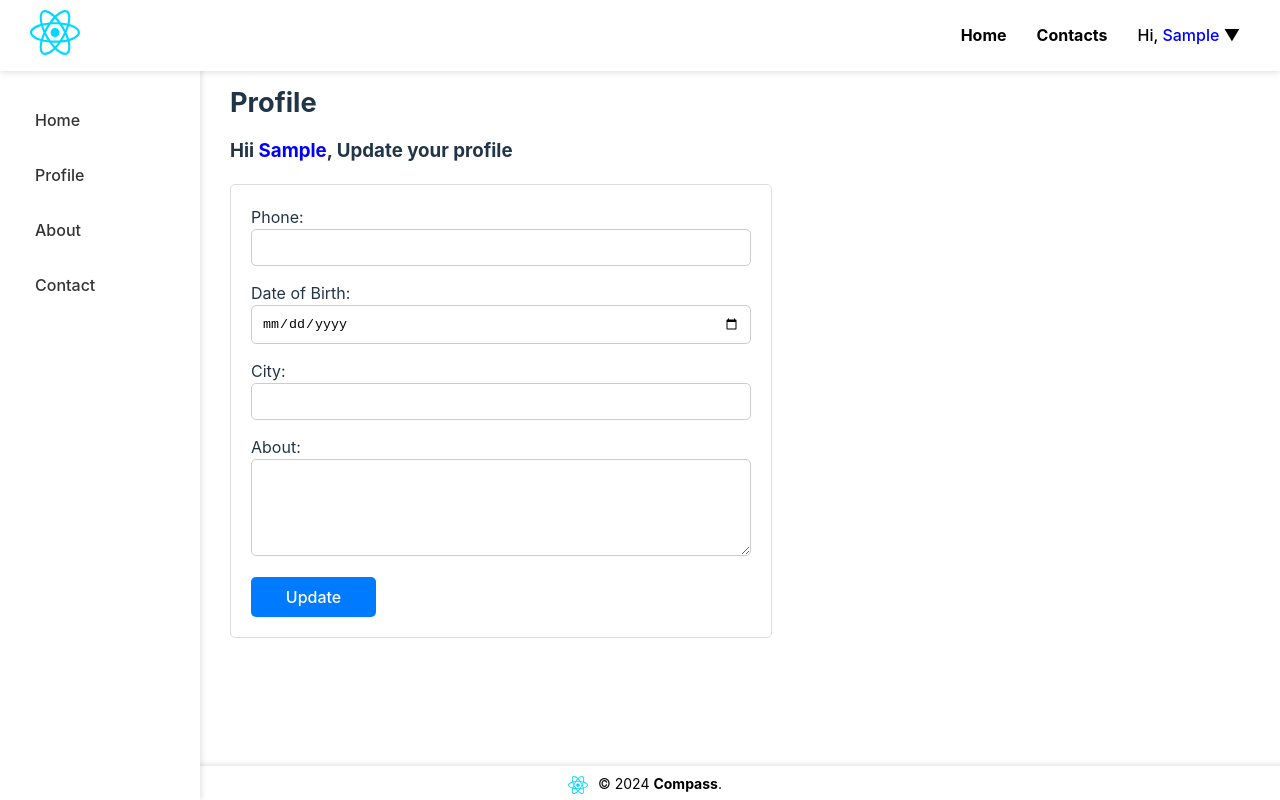
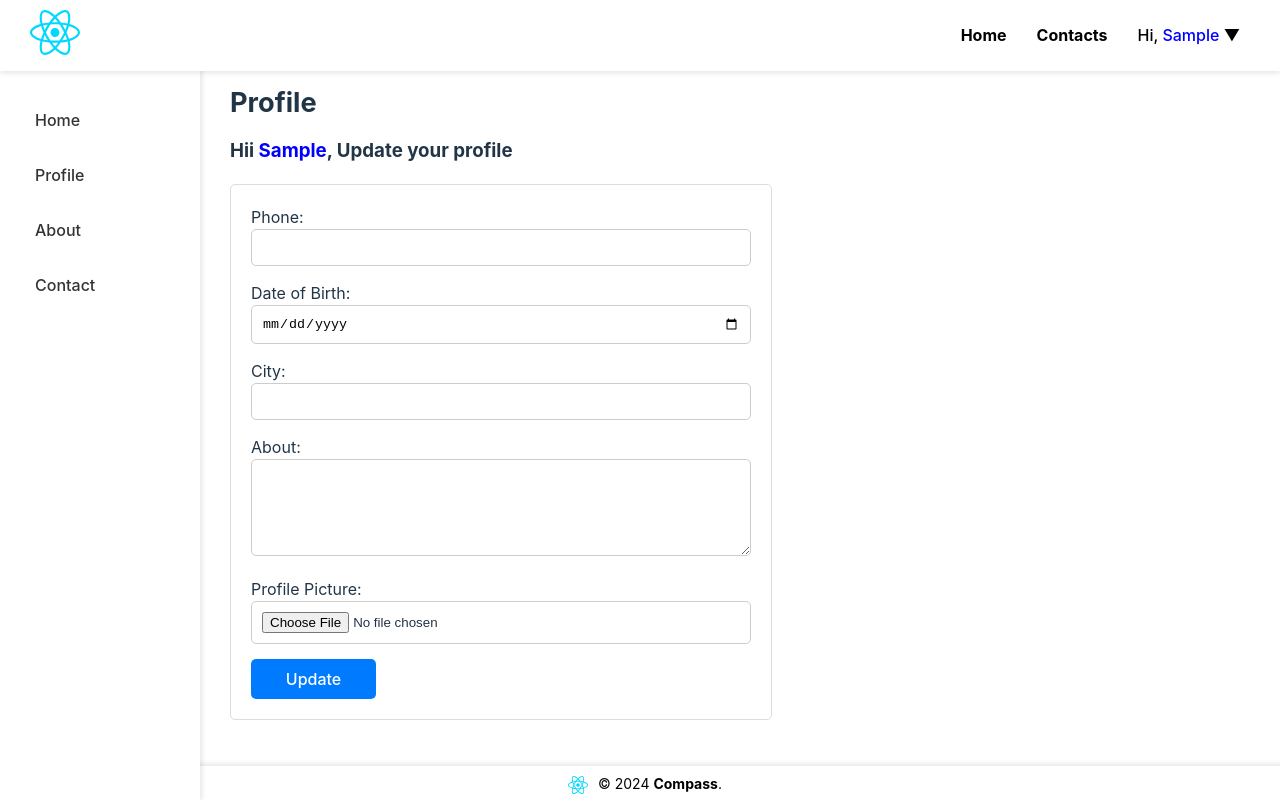
Before and after one commit to nikita024/devauth-frontend, a React (Vite) app: page /profile in a window 1280 px wide. Built offline with nearby package versions, Linux system fonts and the light colour scheme; no server answers; sample sign-in values are in the browser's storage.

Commit message:
Add image api integration on profile

```diff
--- /dev/null
+++ b/src/components/Loader.jsx
@@ -0,0 +1,9 @@
+const Loader = () => {
+  return (
+    <div className="loader-container">
+      <div className="loader"></div>
+    </div>
+  );
+};
+
+export default Loader;
--- a/src/pages/Profile.jsx
+++ b/src/pages/Profile.jsx
@@ -5,6 +5,7 @@ import { useNavigate } from 'react-router-dom';
 import { ToastContainer, toast } from 'react-toastify';
 import 'react-toastify/dist/ReactToastify.css';
 import { formatDate, getCookie } from '../utils';
+import Loader from '../components/Loader';
 
 const Profile = () => {
   const navigate = useNavigate();
@@ -12,60 +13,56 @@ const Profile = () => {
     phone: '',
     dob: '',
     city: '',
-      about: ''
+    about: '',
+    profile_pic: ''
   });
 
   const { currentUser } = useContext(AuthContext);
+  const [loading, setLoading] = useState(false);
 
   const handleChange = (e) => {
     const { name, value } = e.target;
     setProfileData({ ...profileData, [name]: value });
   };
 
-//   const handleUpdateProfile = async (e) => {
-//     e.preventDefault();
-//     try {
-//         const accessToken = getCookie('access_token');
-//       const response = await axios.put(`http://localhost:8080/api/profile/${profileData.id}`, profileData, {
-//         headers: {
-//             'x-auth-token': accessToken
-//         }
-//       });
-//       toast.success('Profile updated successfully!');
-//       console.log(response.data);
-//     } catch (error) {
-//       toast.error(error.response.data);
-//       console.error('Error updating profile:', error);
-//     }
-//   };
+  const handleImageChange = (e) => {
+    setProfileData({ ...profileData, profile_pic: e.target.files[0] });
+  };
+
   const handleUpdateProfile = async (e) => {
       e.preventDefault();
+      setLoading(true);
       try {
           const accessToken = getCookie('access_token');
 
           if (!profileData.id) {
               const createResponse = await axios.post('http://localhost:8080/api/profile', profileData, {
                   headers: {
-                    'x-auth-token': accessToken
+                      'x-auth-token': accessToken,
+                      'Content-Type': 'multipart/form-data'
                   }
               });
-            toast.success('Profile updated successfully!');
+              toast.success('Profile created successfully!');
               setProfileData(createResponse.data);
+              refreshProfileData();
+              setLoading(false);
           }
 
           const updateResponse = await axios.put(`http://localhost:8080/api/profile/${profileData.id}`, profileData, {
               headers: {
-                'x-auth-token': accessToken
+                  'x-auth-token': accessToken,
+                  'Content-Type': 'multipart/form-data'
               }
           });
           toast.success('Profile updated successfully!');
           console.log(updateResponse.data);
+          refreshProfileData();
+          setLoading(false);
       } catch (error) {
           toast.error(error.response.data);
           console.error('Error updating profile:', error);
       }
   };
-
 
   useEffect(() => {
     if (currentUser) {
@@ -82,6 +79,19 @@ const handleUpdateProfile = async (e) => {
         }
   }, [currentUser]);
 
+  const refreshProfileData = () => {
+    const fetchProfileData = async () => {
+      try {
+        const response = await axios.get(`http://localhost:8080/api/profile/${currentUser.id}`);
+        response.data.dob = formatDate(response.data.dob);
+        setProfileData(response.data);
+      } catch (error) {
+        console.error('Error fetching profile data:', error);
+      }
+    };
+    fetchProfileData();
+  }
+
   useEffect(() => {
     console.log("currentUser: ", currentUser);
     if (!currentUser) {
@@ -91,11 +101,14 @@ const handleUpdateProfile = async (e) => {
 
   return (
     <div className='content-container'>
+      {loading && <Loader />}
+      {!loading && (
         <div className="profile-container">
+          <div className="profile-form-container">
             <h1>Profile</h1>
             <h3>Hii <span style={{color: 'blue', textTransform: 'capitalize'}}>{currentUser?.username}</span>, Update your profile</h3>
             <div className="profile-form-card">
-                <form onSubmit={handleUpdateProfile}>
+                <form>
                     <div className="form-group">
                         <label htmlFor="phone">Phone:</label>
                         <input
@@ -135,11 +148,31 @@ const handleUpdateProfile = async (e) => {
                             rows={5}
                         />
                     </div>
-                    <button type="submit">Update</button>
+                    <div className="form-group">
+                        <label htmlFor="profile_pic">Profile Picture:</label>
+                        <input
+                        type="file"
+                        id="profile_pic"
+                        name="profile_pic"
+                        onChange={handleImageChange}
+                        />
+                    </div>
+                    <button type="submit" onClick={handleUpdateProfile}>Update</button>
                 </form>
                 <ToastContainer />
             </div>
           </div>
+          <div className="profile-image-container">
+            {profileData.profile_pic && (
+              <img
+              src={`http://localhost:8080/uploads/${profileData.profile_pic}`}
+              alt="Profile Picture"
+              className='profile-image'
+              />
+            )}
+          </div>
+        </div>
+      )}
     </div>
   )
 }
--- a/src/style.css
+++ b/src/style.css
@@ -154,8 +154,25 @@ body {
 .profile-container {
   padding-top: 60px;
   padding-left: 20px;
+  display: flex;
 }
 
+.profile-form-container {
+  margin-bottom: 50px;
+}
+
+.profile-image-container {
+  display: flex;
+  justify-content: center;
+  padding-top: 50px;
+  padding-left: 100px;
+}
+
+.profile-image {
+  max-width: 200px;
+  max-height: 200px;
+  border-radius: 50%;
+}
 
 .register-page {
   background-image: url('./assets/image/imagelogin.jpg');
@@ -308,3 +325,25 @@ footer span {
   margin-left: 10px;
   font-size: 14px;
 }
+
+
+.loader-container {
+  display: flex;
+  justify-content: center;
+  align-items: center;
+  height: 100vh;
+}
+
+.loader {
+  border: 4px solid #f3f3f3;
+  border-top: 4px solid #3498db;
+  border-radius: 50%;
+  width: 50px;
+  height: 50px;
+  animation: spin 1s linear infinite;
+}
+
+@keyframes spin {
+  0% { transform: rotate(0deg); }
+  100% { transform: rotate(360deg); }
+}
```
Lines whose indentation alone changed are shown as unchanged.
